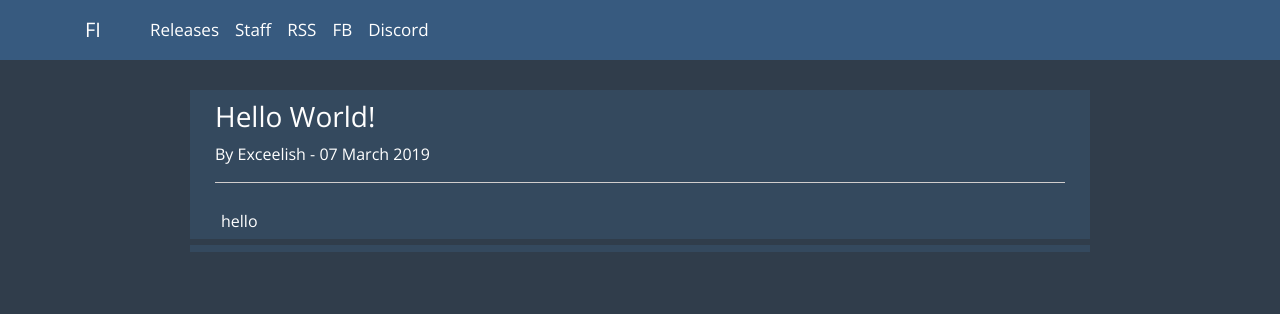
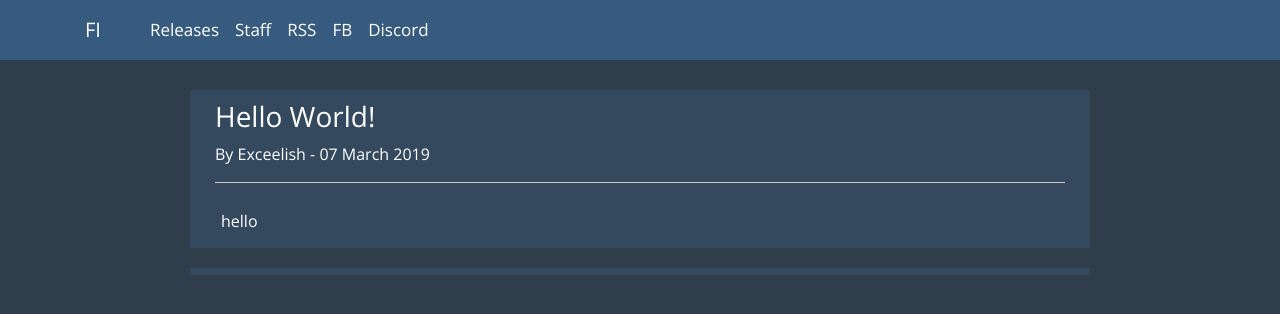
Before and after one commit to py7hon/fansubimaji.github.io, a Jekyll site: the page built from _posts/2019-03-07-hello-word.html, in a window 1280 px wide. Shown: the top 314 px of the page. Built offline with Jekyll 4.4.1, drawn with Linux system fonts in a browser that asks for light colours; nearby versions of some CDN libraries; comment, search, counter and statistics services are not loaded.

Commit message:
Update posts.html

```diff
--- a/_layouts/posts.html
+++ b/_layouts/posts.html
@@ -16,14 +16,14 @@
             </div>
         </nav>
 
-        <div class="container" style="max-width:900px;margin:auto;background-color:#34495e;color:#ffffff;font-family:'Open Sans', sans-serif;">
+        <div class="container" style="max-width:900px;margin:auto;background-color:#34495e;margin-bottom:20px;color:#ffffff;font-family:'Open Sans', sans-serif;">
             <div class="jumbotron" style="background-color:transparent;padding:10px;margin-bottom:8px;padding-bottom:1px;">
                 <h3>{{ page.title }}</h3>
                 <p>By {{ page.author }} - {{ page.date | date_to_long_string }}<br></p>
                 <hr style="background-color:#e8e4e4;">
             </div>
             <div class="container" style="max-width:900px;margin:auto;background-color:#34495e;color:#ffffff;font-family:'Open Sans', sans-serif;">
-                <div class="jumbotron" style="background-color:transparent;padding:1px;margin-bottom:6px;padding-bottom:6px;">
+                <div class="jumbotron" style="background-color:transparent;padding:1px;margin-bottom:6px;padding-bottom:15px;">
                     {{ content }}
                 </div>
             </div>
```
